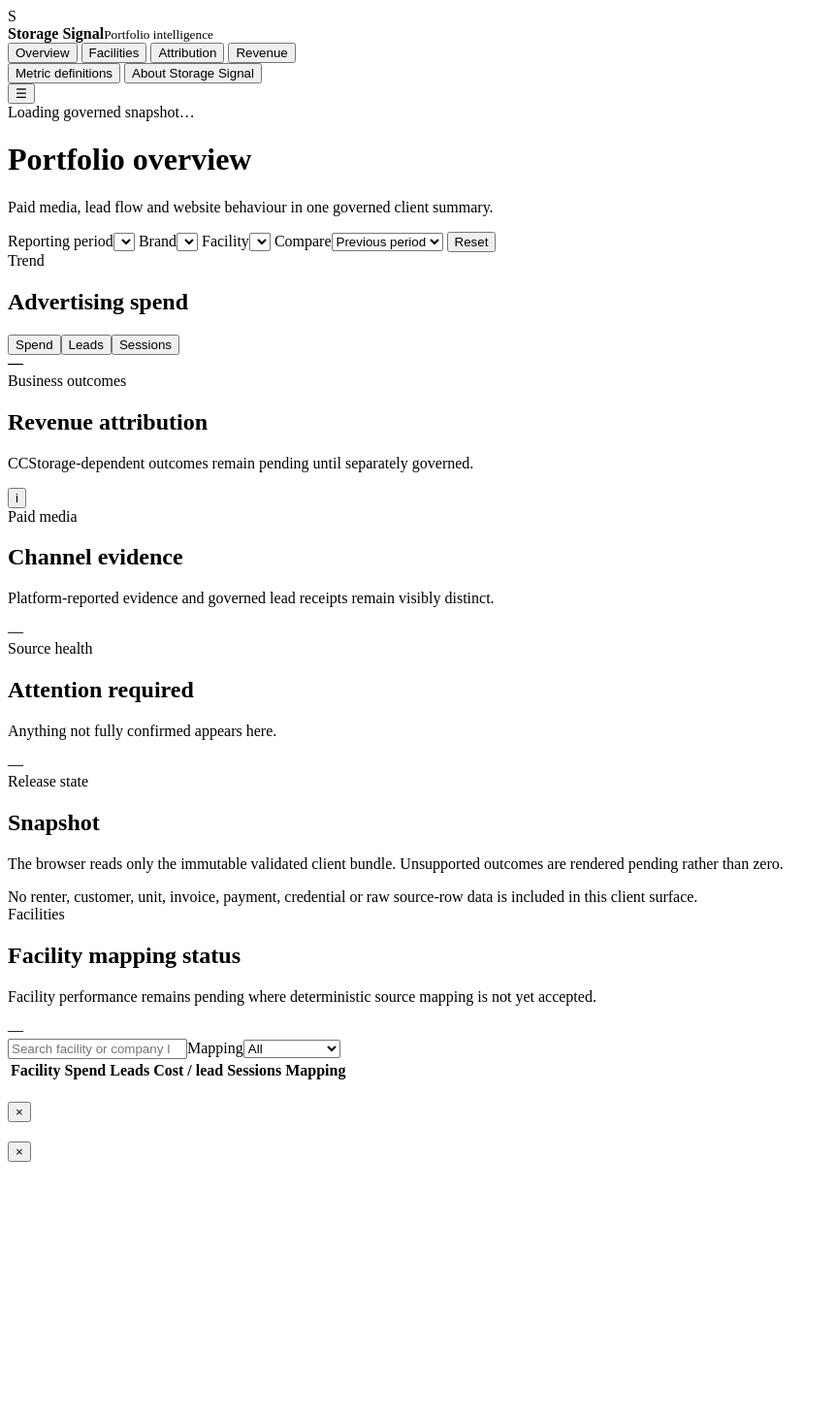
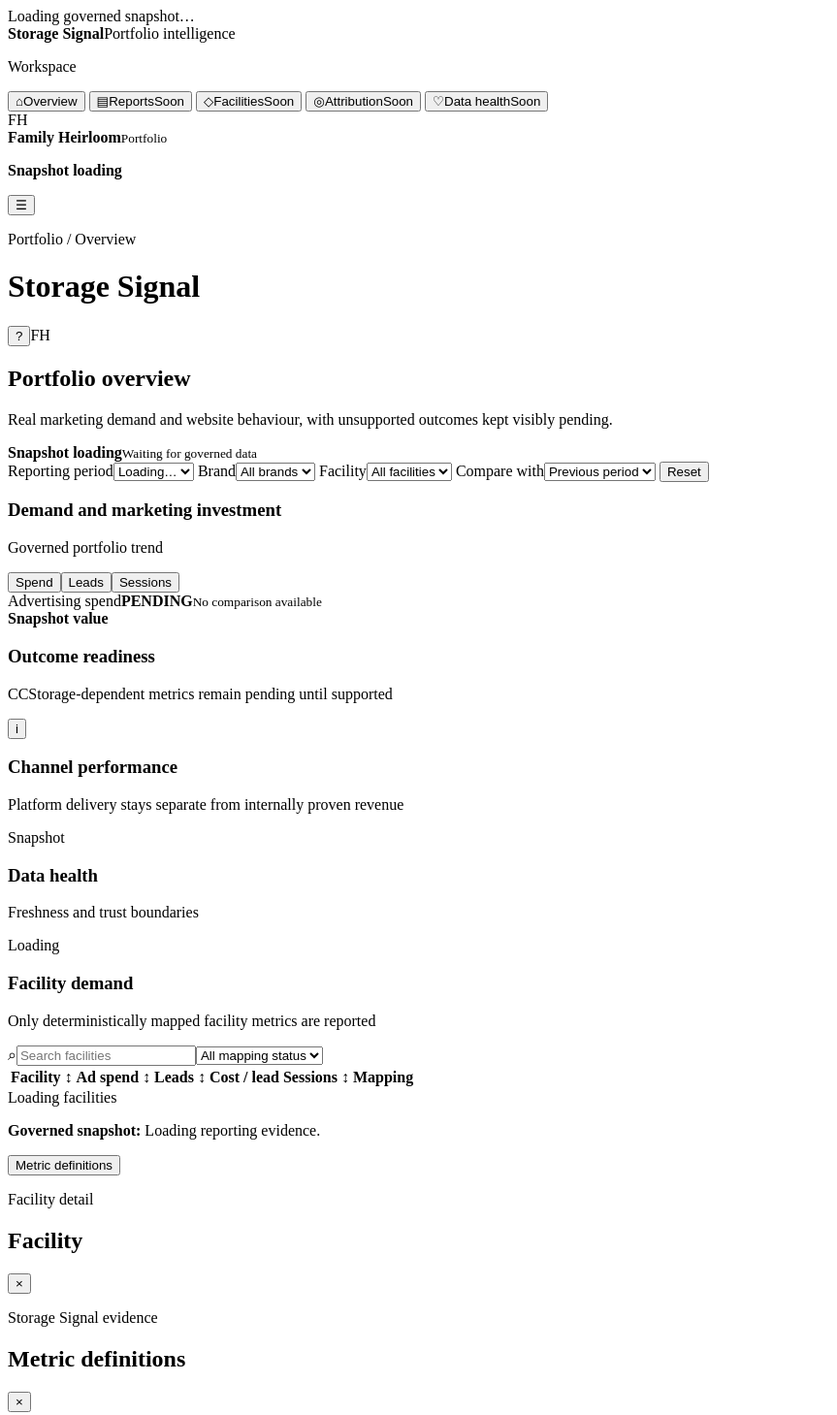
Before and after one commit to bpaje/fhs-storage-signal, a plain HTML site: page index.html in a window 1280 px wide. Shown: the whole page at 97% size, without its empty margins (0-863 px from the left). Before the commit the page ends 1206 px from the top, so only its background shows below. Drawn offline with Linux system fonts and the light colour scheme; a script that the page names is missing.

Commit message:
Align public artifact with accepted Storage Signal v0.1

```diff
--- a/index.html
+++ b/index.html
@@ -1,111 +1,78 @@
 <!doctype html>
 <html lang="en">
   <head>
-  <meta charset="utf-8">
-  <meta name="viewport" content="width=device-width,initial-scale=1">
-  <title>Storage Signal</title>
-  <link rel="stylesheet" href="styles.css">
+    <meta charset="UTF-8" />
+    <meta name="viewport" content="width=device-width, initial-scale=1.0" />
+    <meta name="description" content="Storage Signal governed portfolio reporting." />
+    <title>Storage Signal — Portfolio Overview</title>
+    <link rel="stylesheet" href="styles.css" />
   </head>
   <body>
-  <div id="app-shell">
-    <aside id="sidebar" class="sidebar">
-      <div class="brand-block">
-        <div class="brand-mark">S</div>
-        <div><strong>Storage Signal</strong><small>Portfolio intelligence</small></div>
-      </div>
-      <nav class="nav-list" aria-label="Primary navigation">
-        <button class="nav-item active"><span>Overview</span></button>
-        <button class="nav-item disabled"><span>Facilities</span></button>
-        <button class="nav-item disabled"><span>Attribution</span></button>
-        <button class="nav-item disabled"><span>Revenue</span></button>
+    <div class="prototype-ribbon" id="mode-ribbon"><span class="ribbon-dot"></span>Loading governed snapshot…</div>
+    <div class="shell">
+      <aside class="sidebar" id="sidebar">
+        <div class="brand"><div class="brand-mark" aria-hidden="true"><i></i><i></i><i></i></div><div><strong>Storage Signal</strong><span>Portfolio intelligence</span></div></div>
+        <nav aria-label="Storage Signal navigation">
+          <p class="nav-label">Workspace</p>
+          <button class="nav-item active"><span class="nav-glyph">⌂</span>Overview</button>
+          <button class="nav-item disabled" title="Future module"><span class="nav-glyph">▤</span>Reports<span class="soon">Soon</span></button>
+          <button class="nav-item disabled" title="Future module"><span class="nav-glyph">◇</span>Facilities<span class="soon">Soon</span></button>
+          <button class="nav-item disabled" title="Future module"><span class="nav-glyph">◎</span>Attribution<span class="soon">Soon</span></button>
+          <button class="nav-item disabled" title="Future module"><span class="nav-glyph">♡</span>Data health<span class="soon">Soon</span></button>
         </nav>
         <div class="sidebar-foot">
-        <button id="definitions-button" class="ghost-button">Metric definitions</button>
-        <button id="help-button" class="ghost-button">About Storage Signal</button>
+          <div class="workspace"><span class="workspace-avatar">FH</span><div><strong>Family Heirloom</strong><small id="facility-count">Portfolio</small></div></div>
+          <p><span></span><b id="snapshot-label">Snapshot loading</b></p>
         </div>
       </aside>
-
-    <div id="backdrop" class="backdrop hidden"></div>
-
-    <main id="content" class="content">
+      <div class="main">
         <header class="topbar">
-        <div class="topbar-left">
-          <button id="mobile-menu" class="icon-button mobile-only" aria-label="Open menu">☰</button>
-          <div>
-            <span id="mode-ribbon" class="mode-ribbon">Loading governed snapshot…</span>
-            <h1>Portfolio overview</h1>
-            <p>Paid media, lead flow and website behaviour in one governed client summary.</p>
+          <button class="mobile-menu" id="mobile-menu" aria-label="Open menu">☰</button>
+          <div class="heading"><p>Portfolio / Overview</p><h1>Storage Signal</h1></div>
+          <div class="header-actions"><button class="icon-button" id="help-button" aria-label="About Storage Signal">?</button><span class="avatar" aria-label="Family Heirloom">FH</span></div>
+        </header>
+        <main id="content">
+          <section class="welcome-row">
+            <div><h2>Portfolio overview</h2><p>Real marketing demand and website behaviour, with unsupported outcomes kept visibly pending.</p></div>
+            <div class="freshness" id="freshness"><span class="freshness-dot"></span><div><strong>Snapshot loading</strong><small>Waiting for governed data</small></div></div>
+          </section>
+          <section class="filter-bar" aria-label="Dashboard filters">
+            <label><span>Reporting period</span><select id="period-filter"><option>Loading…</option></select></label>
+            <label><span>Brand</span><select id="brand-filter"><option value="all">All brands</option></select></label>
+            <label><span>Facility</span><select id="facility-filter"><option value="all">All facilities</option></select></label>
+            <label><span>Compare with</span><select id="compare-filter"><option value="previous">Previous period</option><option value="none">No comparison</option></select></label>
+            <button class="reset-button" id="reset-filters">Reset</button>
+          </section>
+          <section class="source-strip" id="source-strip" aria-label="Source freshness and status"></section>
+          <section class="kpi-grid" id="kpi-grid" aria-label="Portfolio headline metrics"></section>
+          <section class="chart-grid">
+            <article class="panel trend-panel">
+              <header class="panel-header"><div><h3>Demand and marketing investment</h3><p id="trend-subtitle">Governed portfolio trend</p></div><div class="chart-toggle" role="group" aria-label="Chart metric"><button class="active" data-chart="advertising_spend">Spend</button><button data-chart="leads">Leads</button><button data-chart="sessions">Sessions</button></div></header>
+              <div class="trend-summary"><div><span id="trend-label">Advertising spend</span><strong id="trend-total">PENDING</strong><small id="trend-delta">No comparison available</small></div><div class="legend"><span><i class="line-key"></i><b id="legend-primary">Snapshot value</b></span></div></div>
+              <div class="chart-area" id="trend-chart" role="img" aria-label="Portfolio reporting trend"></div>
+            </article>
+            <article class="panel confidence-panel">
+              <header class="panel-header"><div><h3>Outcome readiness</h3><p>CCStorage-dependent metrics remain pending until supported</p></div><button class="plain-icon panel-info" id="outcome-info" aria-label="Outcome boundary">i</button></header>
+              <div class="confidence-list outcome-list" id="outcome-list"></div>
+            </article>
+          </section>
+          <section class="lower-grid">
+            <article class="panel channel-panel"><header class="panel-header"><div><h3>Channel performance</h3><p>Platform delivery stays separate from internally proven revenue</p></div><span class="fixture-badge" id="channel-mode">Snapshot</span></header><div class="channel-list" id="channel-list"></div></article>
+            <article class="panel attention-panel"><header class="panel-header"><div><h3>Data health</h3><p>Freshness and trust boundaries</p></div><span class="attention-count" id="attention-count">Loading</span></header><div class="attention-list" id="attention-list"></div></article>
+          </section>
+          <section class="panel table-panel">
+            <header class="panel-header table-heading"><div><h3>Facility demand</h3><p>Only deterministically mapped facility metrics are reported</p></div><div class="table-tools"><label class="search"><span>⌕</span><input id="table-search" type="search" placeholder="Search facilities" /></label><select id="health-filter" aria-label="Filter mapping status"><option value="all">All mapping status</option><option value="deterministic">Deterministic</option><option value="review">Review</option></select></div></header>
+            <div class="table-scroll"><table><thead><tr><th class="sortable" data-sort="facility_label">Facility <span>↕</span></th><th class="sortable" data-sort="advertising_spend">Ad spend <span>↕</span></th><th class="sortable" data-sort="leads">Leads <span>↕</span></th><th>Cost / lead</th><th class="sortable" data-sort="sessions">Sessions <span>↕</span></th><th>Mapping</th></tr></thead><tbody id="facility-tbody"></tbody></table></div>
+            <footer class="table-footer"><span id="table-result-count">Loading facilities</span><div class="pagination" id="pagination"></div></footer>
+          </section>
+          <footer class="page-footer"><p id="footer-note"><strong>Governed snapshot:</strong> Loading reporting evidence.</p><button id="definitions-button">Metric definitions</button></footer>
+        </main>
       </div>
     </div>
-        <div class="topbar-right">
-          <div id="freshness" class="freshness-card"></div>
-        </div>
-      </header>
-
-      <section class="filter-bar panel">
-        <label>Reporting period<select id="period-filter"></select></label>
-        <label>Brand<select id="brand-filter"></select></label>
-        <label>Facility<select id="facility-filter"></select></label>
-        <label>Compare<select id="compare-filter"><option value="previous">Previous period</option><option value="none">No comparison</option></select></label>
-        <button id="reset-filters" class="secondary-button">Reset</button>
-      </section>
-
-      <section id="source-strip" class="source-strip panel"></section>
-
-      <section id="kpi-grid" class="kpi-grid"></section>
-
-      <section class="grid-two">
-        <article class="panel chart-panel">
-          <div class="panel-head">
-            <div><span class="eyebrow">Trend</span><h2 id="trend-label">Advertising spend</h2><p id="trend-subtitle"></p></div>
-            <div class="chart-toggle" role="group" aria-label="Trend metric"><button class="active" data-chart="advertising_spend">Spend</button><button data-chart="leads">Leads</button><button data-chart="sessions">Sessions</button></div>
-          </div>
-          <div class="trend-summary"><strong id="trend-total">—</strong><span id="trend-delta"></span></div>
-          <div id="trend-chart" class="trend-chart"></div>
-        </article>
-
-        <article class="panel outcome-panel">
-          <div class="panel-head"><div><span class="eyebrow">Business outcomes</span><h2>Revenue attribution</h2><p>CCStorage-dependent outcomes remain pending until separately governed.</p></div><button id="outcome-info" class="icon-button" aria-label="Outcome information">i</button></div>
-          <div id="outcome-list" class="outcome-list"></div>
-        </article>
-      </section>
-
-      <section class="panel channel-panel">
-        <div class="panel-head"><div><span class="eyebrow">Paid media</span><h2>Channel evidence</h2><p>Platform-reported evidence and governed lead receipts remain visibly distinct.</p></div><span id="channel-mode" class="pill">—</span></div>
-        <div id="channel-list" class="channel-list"></div>
-      </section>
-
-      <section class="grid-two">
-        <article class="panel health-panel">
-          <div class="panel-head"><div><span class="eyebrow">Source health</span><h2>Attention required</h2><p>Anything not fully confirmed appears here.</p></div><span id="attention-count" class="pill">—</span></div>
-          <div id="attention-list" class="attention-list"></div>
-        </article>
-        <article class="panel snapshot-panel">
-          <span class="eyebrow">Release state</span><h2 id="snapshot-label">Snapshot</h2>
-          <p>The browser reads only the immutable validated client bundle. Unsupported outcomes are rendered pending rather than zero.</p>
-          <div class="snapshot-note">No renter, customer, unit, invoice, payment, credential or raw source-row data is included in this client surface.</div>
-        </article>
-      </section>
-
-      <section class="panel facility-panel">
-        <div class="panel-head facility-head"><div><span class="eyebrow">Facilities</span><h2>Facility mapping status</h2><p>Facility performance remains pending where deterministic source mapping is not yet accepted.</p></div><span id="facility-count" class="pill">—</span></div>
-        <div class="table-tools"><input id="table-search" type="search" placeholder="Search facility or company ID" aria-label="Search facilities"><label>Mapping<select id="health-filter"><option value="all">All</option><option value="deterministic">Deterministic</option><option value="review">Review</option></select></label></div>
-        <div class="table-wrap"><table><thead><tr><th class="sortable" data-sort="facility_label">Facility</th><th class="sortable" data-sort="advertising_spend">Spend</th><th class="sortable" data-sort="leads">Leads</th><th>Cost / lead</th><th class="sortable" data-sort="sessions">Sessions</th><th>Mapping</th></tr></thead><tbody id="facility-tbody"></tbody></table></div>
-        <div class="table-footer"><span id="table-result-count"></span><div id="pagination" class="pagination"></div></div>
-      </section>
-
-      <footer id="footer-note" class="footer-note"></footer>
-    </main>
-
-    <aside id="drawer" class="drawer" aria-hidden="true">
-      <div class="drawer-head"><div><span id="drawer-eyebrow" class="eyebrow"></span><h2 id="drawer-title"></h2></div><button id="drawer-close" class="icon-button" aria-label="Close">×</button></div>
-      <div id="drawer-body"></div>
-    </aside>
-
-    <section id="info-modal" class="modal hidden" role="dialog" aria-modal="true" aria-labelledby="modal-title">
-      <div class="modal-card"><div class="modal-head"><h2 id="modal-title"></h2><button class="icon-button" data-close-modal aria-label="Close">×</button></div><div id="modal-body"></div></div>
-    </section>
-  </div>
+    <div class="backdrop hidden" id="backdrop"></div>
+    <aside class="drawer" id="drawer" aria-hidden="true"><header><div><p class="drawer-eyebrow" id="drawer-eyebrow">Facility detail</p><h2 id="drawer-title">Facility</h2></div><button class="close-button" id="drawer-close" aria-label="Close details">×</button></header><div id="drawer-body"></div></aside>
+    <section class="modal hidden" id="info-modal" role="dialog" aria-modal="true" aria-labelledby="modal-title"><header><div><p class="drawer-eyebrow">Storage Signal evidence</p><h2 id="modal-title">Metric definitions</h2></div><button class="close-button" data-close-modal aria-label="Close">×</button></header><div class="modal-body" id="modal-body"></div></section>
+    <div class="toast-region" id="toast-region" aria-live="polite"></div>
     <script src="app.js"></script>
   </body>
 </html>
```
Lines whose indentation alone changed are shown as unchanged.
